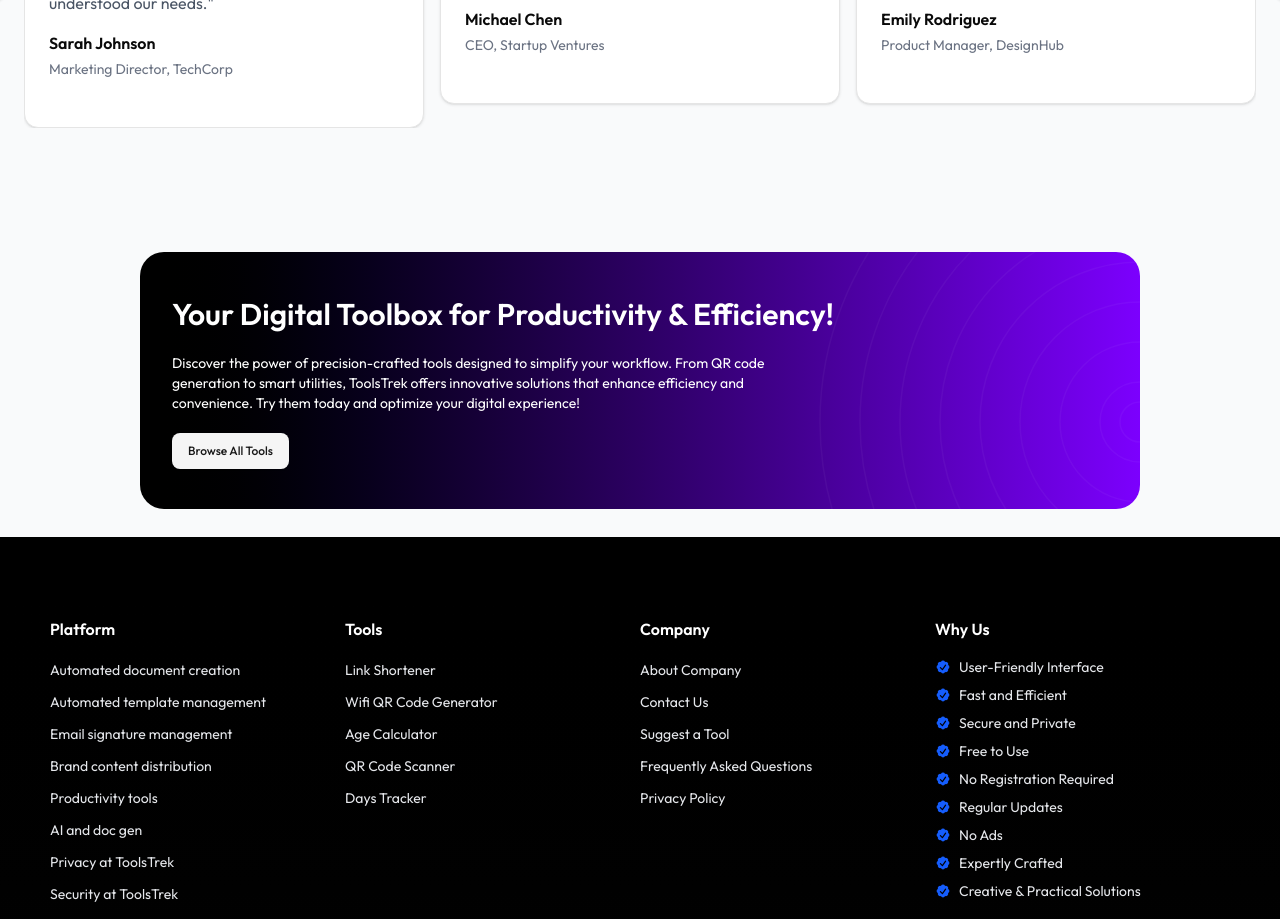
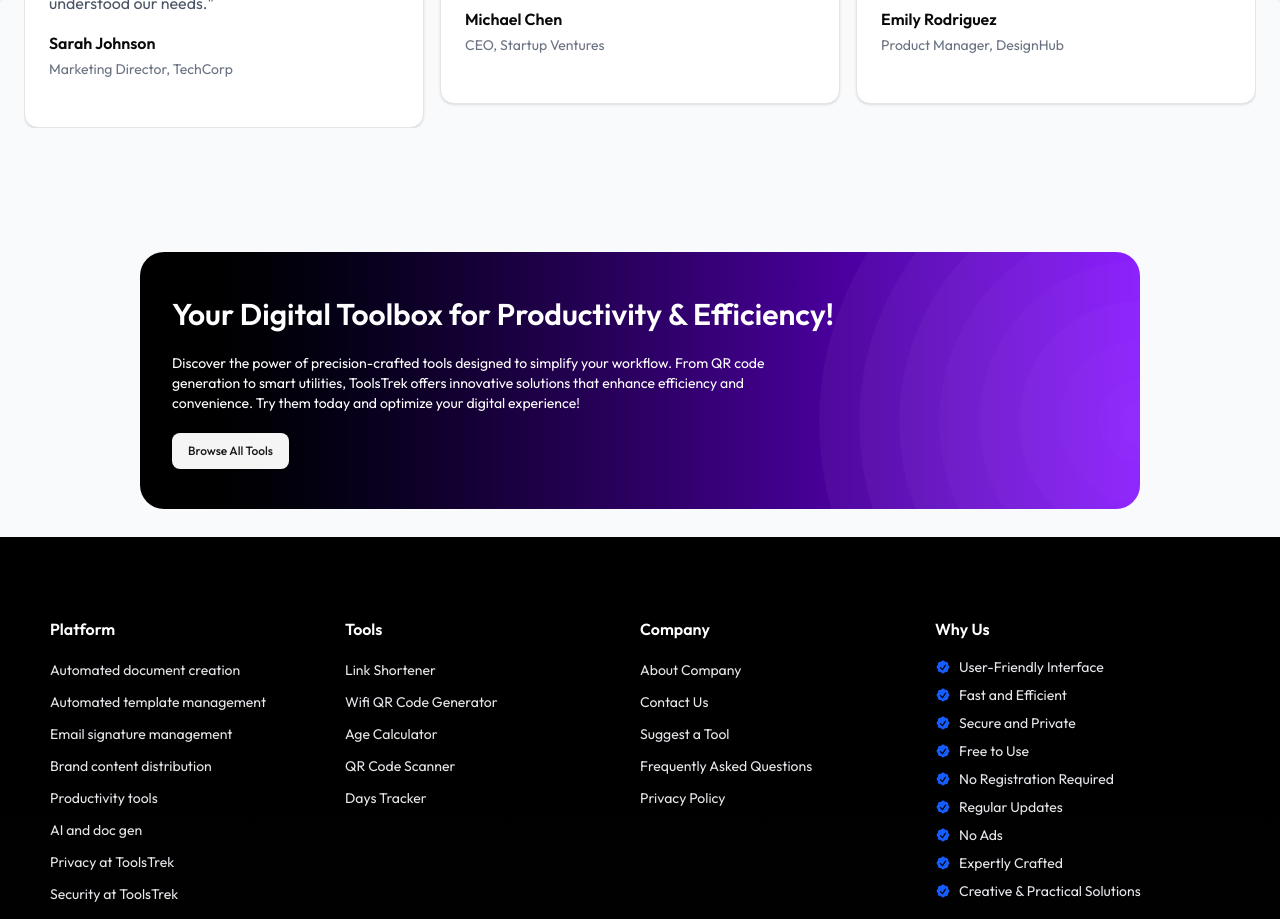
Before and after one commit to tasnimultas67/toolstrek, a Next.js app: page / in a window 1280 px wide. Shown: the part 2260-3179 px from the top of the page. Built offline with nearby package versions, Linux system fonts and the light colour scheme.

Commit message:
feat: Update CTA component SVG fill color for improved visibility

```diff
--- a/app/tools-compo/Home-Compo/CTA.js
+++ b/app/tools-compo/Home-Compo/CTA.js
@@ -88,7 +88,7 @@ const CTA = () => {
           variants={containerVariants}
         >
           <motion.svg
-            className="absolute right-0 md:right-[-400px] bottom-[-300px] md:bottom-0 md:top-[-130px] w-[480px] md:w-[800px] h-[600px] opacity-20"
+            className="absolute right-0 md:right-[-400px] bottom-[-300px] md:bottom-0 md:top-[-130px] w-[480px] md:w-[800px] h-[600px]  fill-white "
             viewBox="0 0 600 600"
             fill="none"
             variants={circleVariants}
```
